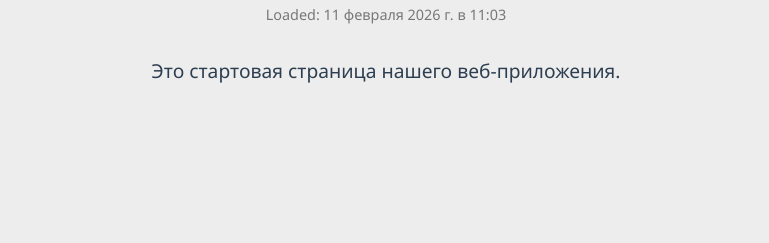
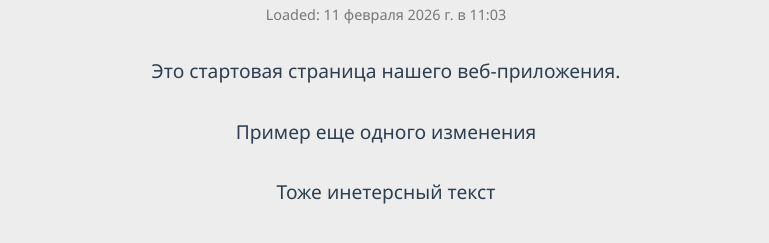
Before and after one commit to senLoveY/social-sphere, a website: page index.html in a window 1280 px wide. Shown: the part 101-344 px from the top of the page, without its empty margins (254-1023 px from the left). Drawn offline with Linux system fonts and the light colour scheme.

Commit message:
Какое-то изменение

```diff
--- a/index.html
+++ b/index.html
@@ -10,6 +10,8 @@
   <body>
     <h1>Добро пожаловать в SocialSphere!</h1>
     <p>Это стартовая страница нашего веб-приложения.</p>
+    <p>Пример еще одного изменения</p>
+    <p>Тоже инетерсный текст</p>
     <script src="js/script.js"></script>
   </body>
 </html>
```
